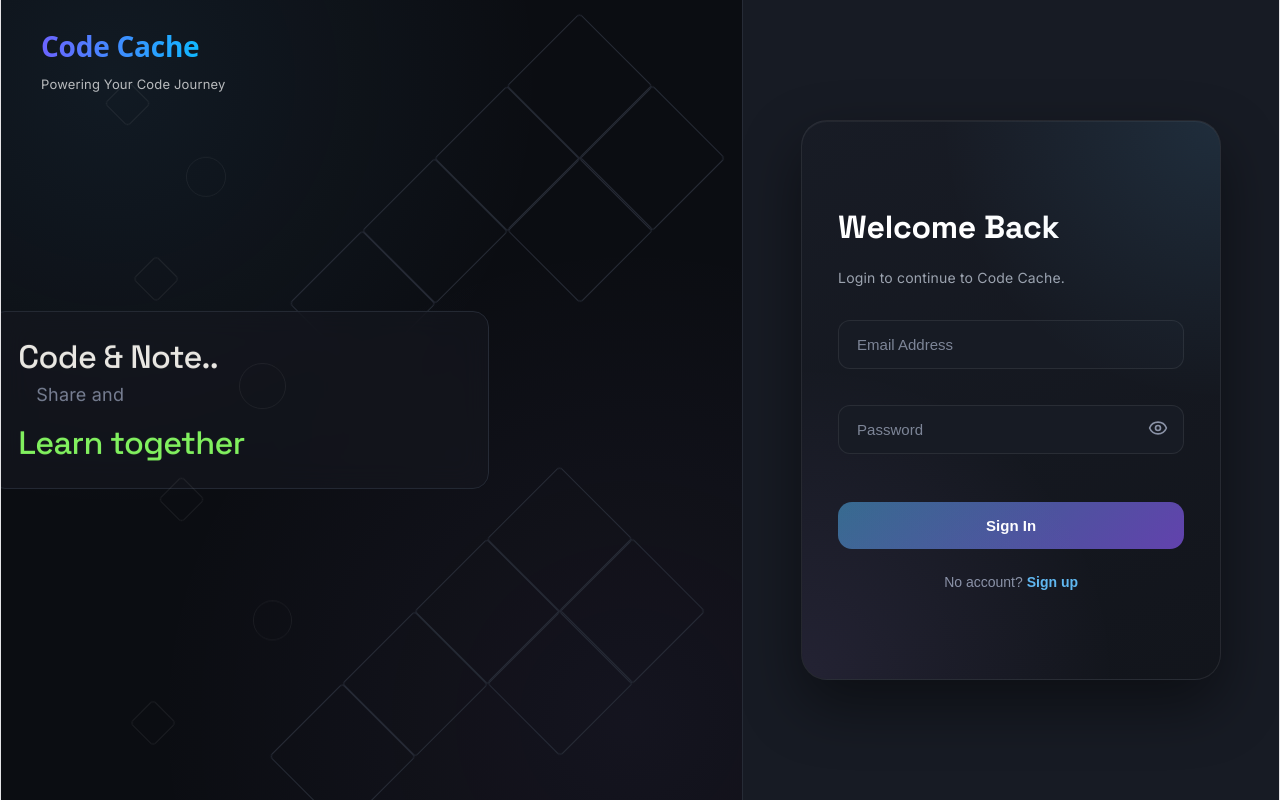
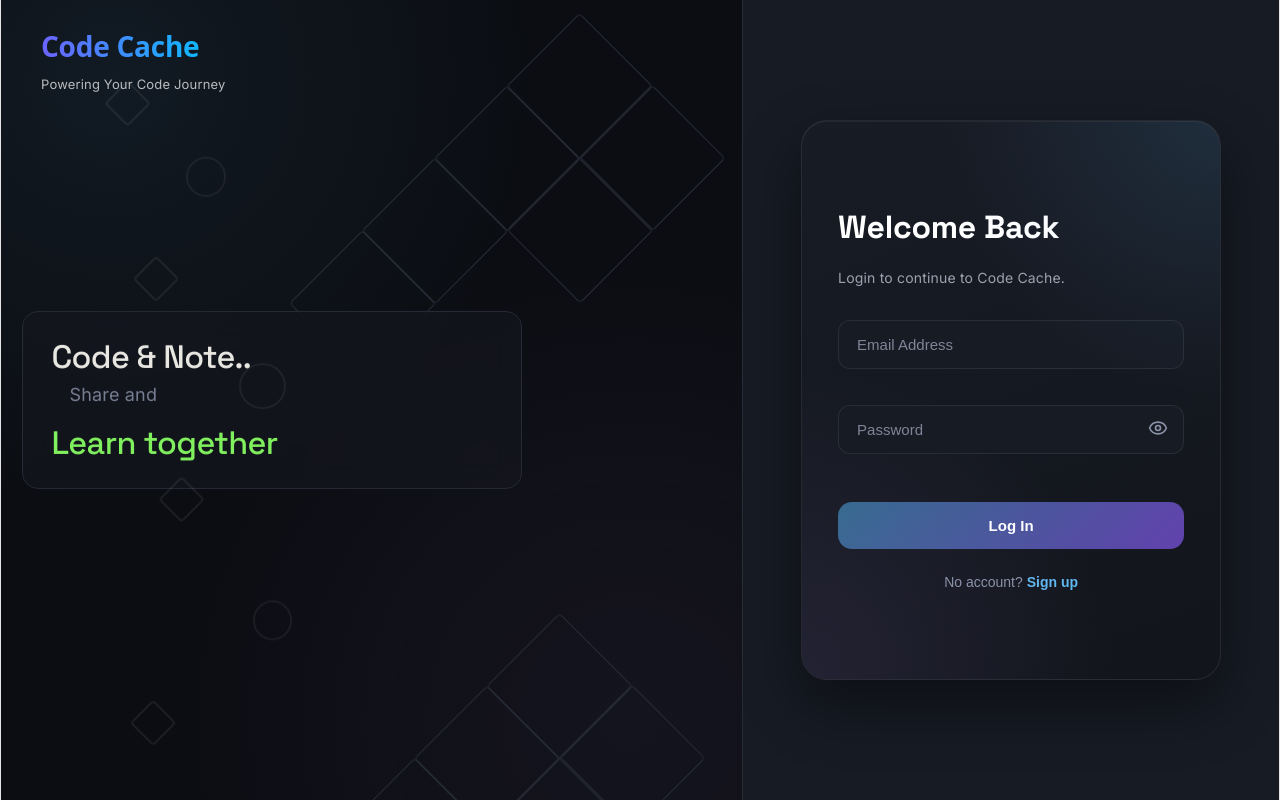
Before and after one commit to pavan-ganesh123/CodingFront, a React app: page / in a window 1280 px wide. Built offline with nearby package versions, Linux system fonts and the light colour scheme; the HTML template or start-up script is replaced by a standard one.

Commit message:
npm install phosphor-icons

```diff
--- a/package.json
+++ b/package.json
@@ -12,6 +12,7 @@
   "dependencies": {
     "@lottiefiles/dotlottie-react": "^0.19.4",
     "@lottiefiles/dotlottie-web": "^0.74.0",
+    "@phosphor-icons/react": "^2.1.10",
     "@tanstack/react-query": "^5.101.2",
     "axios": "^1.17.0",
     "chart.js": "^4.5.1",
--- a/src/pages/AuthPage.css
+++ b/src/pages/AuthPage.css
@@ -11,11 +11,7 @@
 
 * { box-sizing: border-box; }
 
-html, body, #root {
-  height: 100%;
-  margin: 0;
-  overflow: hidden; /* belt-and-suspenders: nothing on this page should ever scroll */
-}
+
 
 .page {
   font-family: 'Inter', sans-serif;
@@ -26,7 +22,7 @@ html, body, #root {
   width: 100%;
   display: grid;
   grid-template-columns: minmax(0,58%) minmax(340px,42%);
-  overflow: hidden; /* nothing inside is allowed to push past the viewport */
+   /* nothing inside is allowed to push past the viewport */
 }
 
 @media (max-width: 900px) {
@@ -124,7 +120,7 @@ html, body, #root {
 .bottom-cluster{
     position:absolute;
 
-    bottom:-35%;
+    bottom:-55%;
     right:8%;
 
     width:360px;
@@ -149,10 +145,11 @@ html, body, #root {
     animation:drift 7s ease-in-out infinite;
     animation-delay:var(--delay);
 
+    /* SLOW — used when leaving hover, since this is the destination state */
     transition:
-        border-color .35s,
-        transform .35s,
-        box-shadow .35s;
+        border-color 2.2s,
+        transform 2.2s,
+        box-shadow 2.2s;
 }
 
 .diamond:hover,
@@ -167,6 +164,12 @@ html, body, #root {
     z-index:2;
 
     animation-play-state:paused;
+
+    /* FAST — used when entering hover, since this is the destination state */
+    transition:
+        border-color .15s,
+        transform .15s,
+        box-shadow .15s;
 }
 
 .diamond-facet {
@@ -174,12 +177,13 @@ html, body, #root {
   inset: -2px;
   background: linear-gradient(135deg, var(--hue-a), var(--hue-b));
   clip-path: inset(0 0 100% 0);
-  transition: clip-path 0.55s cubic-bezier(0.65, 0.05, 0.2, 1);
+  transition: clip-path 1.2s cubic-bezier(0.65, 0.05, 0.2, 1);
 }
 
 .diamond:hover .diamond-facet,
 .diamond:focus-visible .diamond-facet {
   clip-path: inset(0 0 0 0);
+  transition: clip-path 0.25s cubic-bezier(0.65, 0.05, 0.2, 1);
 }
 
 .diamond-glyph {
@@ -191,12 +195,13 @@ html, body, #root {
   transform: rotate(-45deg);
   color: var(--ink);
   opacity: 0;
-  transition: opacity 0.25s ease 0.2s;
+  transition: opacity 1s ease;
 }
 
 .diamond:hover .diamond-glyph,
 .diamond:focus-visible .diamond-glyph {
   opacity: 1;
+  transition: opacity 0.15s ease 0.05s;
 }
 
 
@@ -221,7 +226,7 @@ html, body, #root {
 
     position:absolute;
 
-    left:30%;
+    left:35%;
     top:50%;
 
     transform:translate(-50%,-50%);
@@ -357,7 +362,7 @@ html, body, #root {
     position:absolute;
     aspect-ratio:1;
     z-index:100;
-    border:1px solid rgba(255,255,255,.08);
+    border:2px solid rgba(255,255,255,.08);
     border-radius:4px;
     transform:rotate(45deg);
     animation:float 8s ease-in-out infinite;
--- a/src/pages/AuthPage.jsx
+++ b/src/pages/AuthPage.jsx
@@ -1,5 +1,15 @@
 import React, { useState } from "react";
-import { Eye, Aperture, Share2, Sparkles, Heart, Star, Camera, Layers } from "lucide-react";
+import {
+  Eye,
+  Camera,
+  ShareNetwork,
+  Sparkle,
+  Heart,
+  Star,
+  Aperture,
+  Stack
+} from "@phosphor-icons/react";
+
 import Login from "./Login";
 import Signup from "./Signup";
 import "./AuthPage.css";
@@ -25,7 +35,7 @@ const SPECTRUM = [
   ["#F59E0B", "#F27CC0"],
 ];
 
-const ICONS = [Eye, Aperture, Share2, Sparkles, Heart, Star, Camera, Layers];
+const ICONS = [Eye, Aperture, ShareNetwork, Sparkle, Heart, Star, Camera, Stack];
 
 const FIELD_W = 620;
 const FIELD_H = 700;
@@ -98,7 +108,7 @@ function Diamond({ index, top, left, delay }) {
   );
 }
 
-function Floater({ top, left, size, opacity, delay }) {
+function Floater({ top, left, size, opacity, delay , borderAlpha = 0.1}) {
   return (
     <div
       className="floater"
@@ -108,6 +118,7 @@ function Floater({ top, left, size, opacity, delay }) {
         width: `${size}%`,
         opacity,
         "--delay": `${delay}s`,
+        "--floater-border": `1px solid rgba(255,255,255,${borderAlpha})`,
       }}
     />
   );
--- a/src/pages/Login.jsx
+++ b/src/pages/Login.jsx
@@ -84,7 +84,7 @@ function Login() {
           className="login-button"
           onClick={handleLogin}
         >
-          Sign In
+          Log In
         </button>
 
       </div>
```
Also changed, not shown: 1 other file (tests, documents, lock files or other folders).
